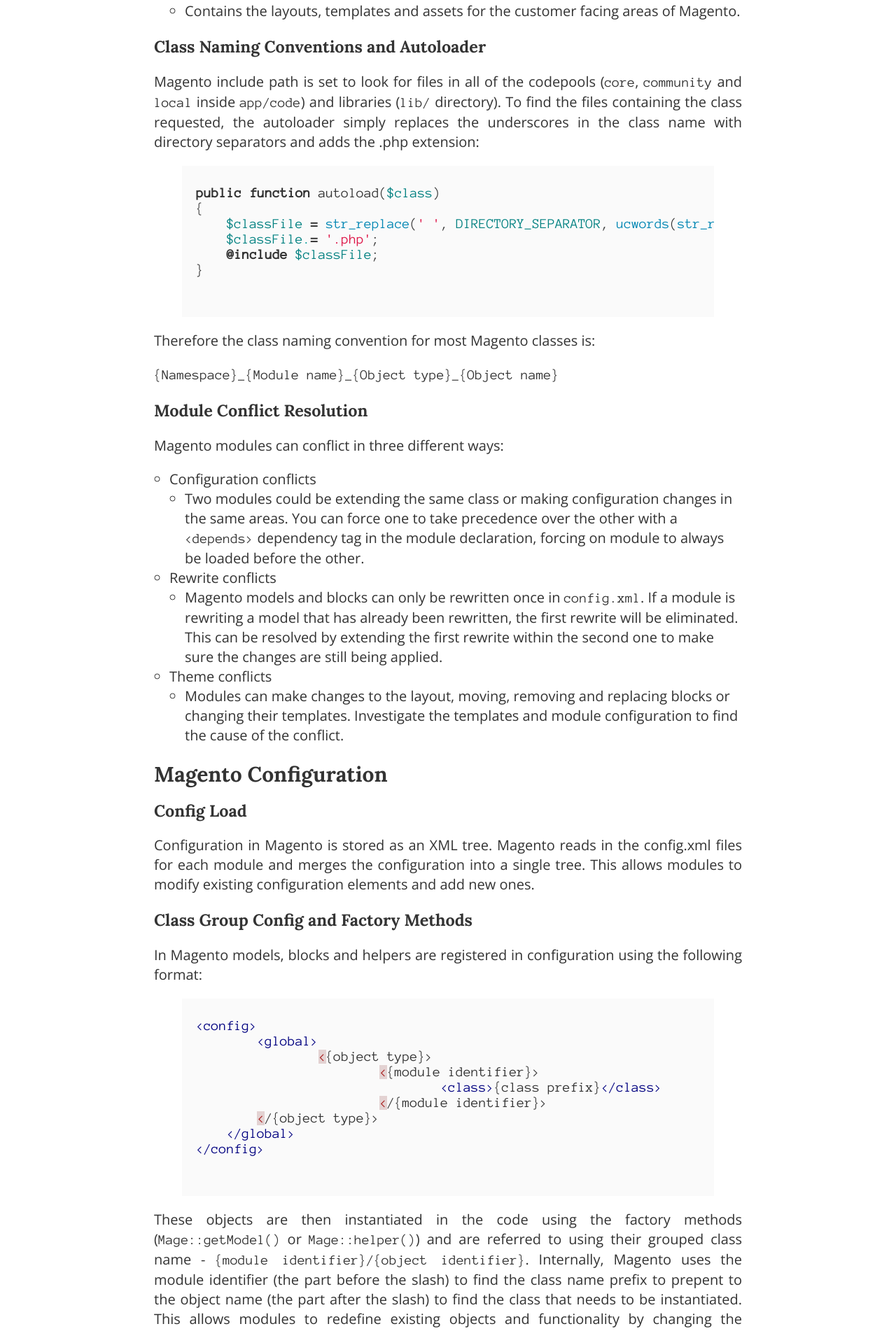
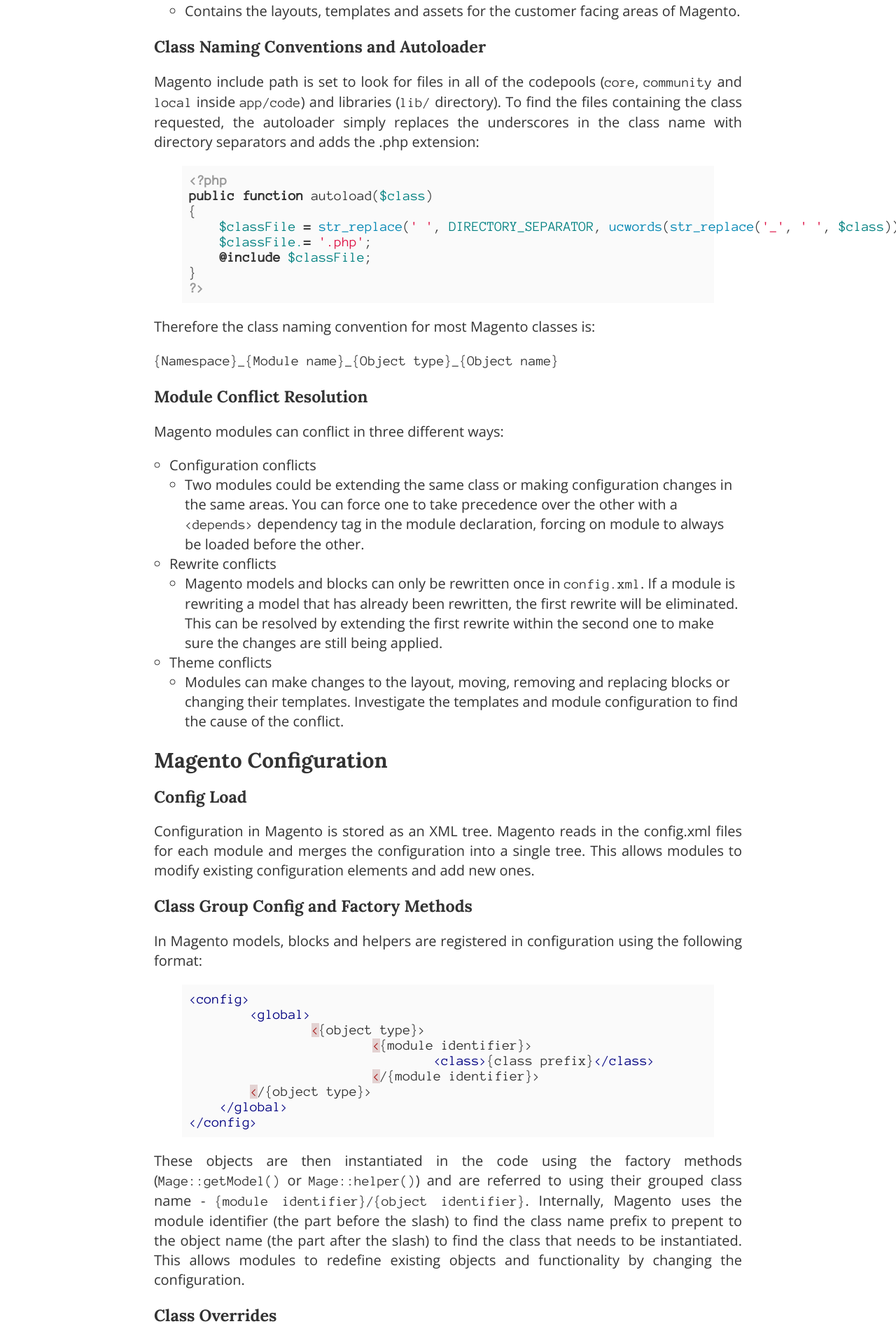
Before and after one commit to meanbee/magecert, a Jekyll site: the page built from basics.md, in a window 1280 px wide. Shown: the part 2147-4049 px from the top of the page at 70% size. Built offline with Jekyll 4.4.1, drawn with Linux system fonts in a browser that asks for light colours; Markdown is read by kramdown in place of the engine named in the settings.

Commit message:
Code formatting.

```diff
--- a/basics.md
+++ b/basics.md
@@ -77,12 +77,14 @@
 Magento include path is set to look for files in all of the codepools (`core`, `community` and `local` inside `app/code`) and libraries (`lib/` directory). To find the files containing the class requested, the autoloader simply replaces the underscores in the class name with directory separators and adds the .php extension:
 
 {% highlight php %}
+<?php
 public function autoload($class)
 {
     $classFile = str_replace(' ', DIRECTORY_SEPARATOR, ucwords(str_replace('_', ' ', $class)));
     $classFile.= '.php';
     @include $classFile;
 }
+?>
 {% endhighlight %}
 
 
@@ -204,9 +206,9 @@
 
 ### Common config load methods
 
-`Mage::app()->getConfig()->getNode();`
-`Mage::getStoreConfig();`
-`Mage::getStoreConfigFlag();`
+- `Mage::app()->getConfig()->getNode();`
+- `Mage::getStoreConfig();`
+- `Mage::getStoreConfigFlag();`
 
 ### Per-Store Configuration in XML DOM
 
--- a/css/styles.css
+++ b/css/styles.css
@@ -588,7 +588,7 @@
 
 
 pre, code {
-  font-family: 'Anonymous Pro', monospace;
+    font-family: 'Anonymous Pro', monospace;
 }
 /*
  * Code Highlighting
@@ -597,10 +597,14 @@
     background: rgba(230,230,230,0.2);
 }
 
+.highlight pre {
+    display: table;
+    padding: 0.5em;
+}
+
 .highlight code {
     display: block;
     line-height: 1.1;
-    margin: 0 1em;
 }
 
 .highlight .c { color: #999988; font-style: italic } /* Comment */
```
Also changed, not shown: adminhtml.md (+4 -2 lines), eav.md (+8 -0 lines), sales.md (+4 -0 lines).
